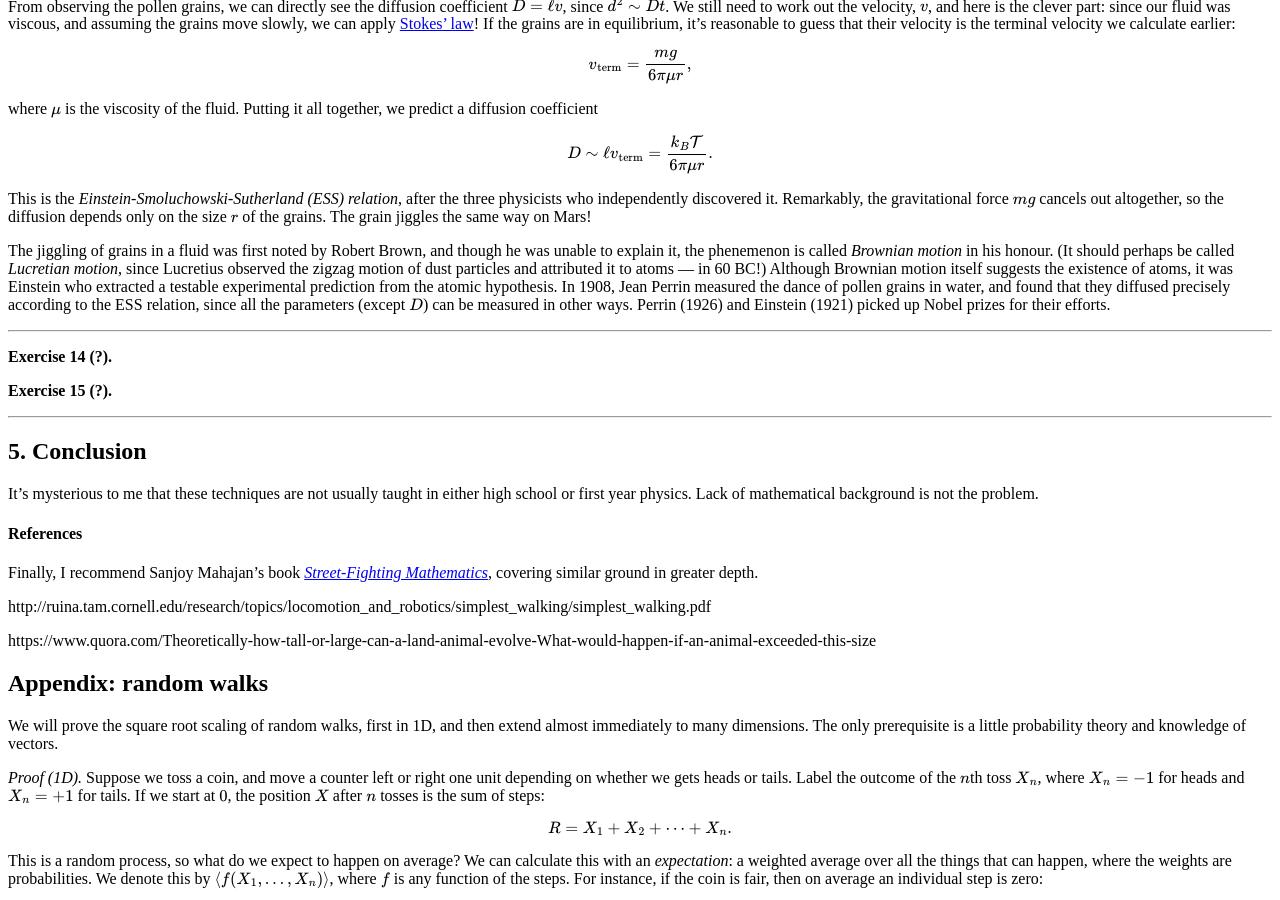
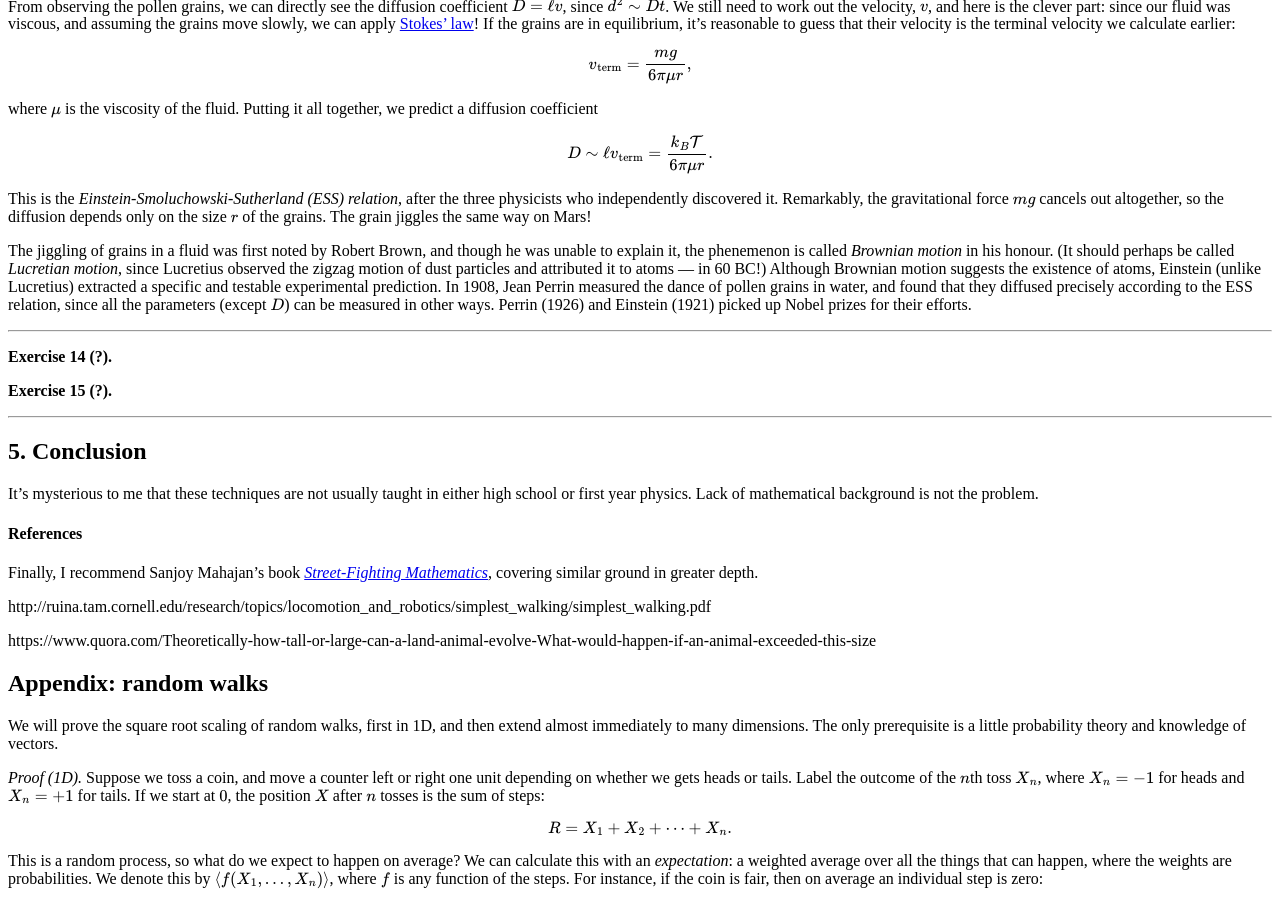
Before and after one commit to hapax/hapax.github.io, a Jekyll site: the page built from assets/simple-physics.md, in a window 1280 px wide and 900 px high, scrolled down 10814 px. Built offline with Jekyll 4.4.1, drawn with Linux system fonts in a browser that asks for light colours; our own code applies the rules of GitHub Pages for plain Markdown files; formulas are drawn with MathJax 3; a script that is not in the unit is left out.

Commit message:
Update simple-physics.md

```diff
--- a/assets/simple-physics.md
+++ b/assets/simple-physics.md
@@ -1196,9 +1196,8 @@ motion* in his honour.
 (It should perhaps be called *Lucretian motion*, since Lucretius
 observed the zigzag motion of dust particles and attributed it to
 atoms --- in 60 BC!)
-Although Brownian motion itself suggests the existence of atoms, it was Einstein who
-extracted a testable experimental prediction from the atomic
-hypothesis.
+Although Brownian motion suggests the existence of atoms, Einstein
+(unlike Lucretius) extracted a specific and testable experimental prediction.
 In 1908, Jean Perrin measured the dance of pollen grains in water, and
 found that they diffused precisely according to the ESS relation,
 since all the parameters (except $D$) can be measured in other ways.
```
